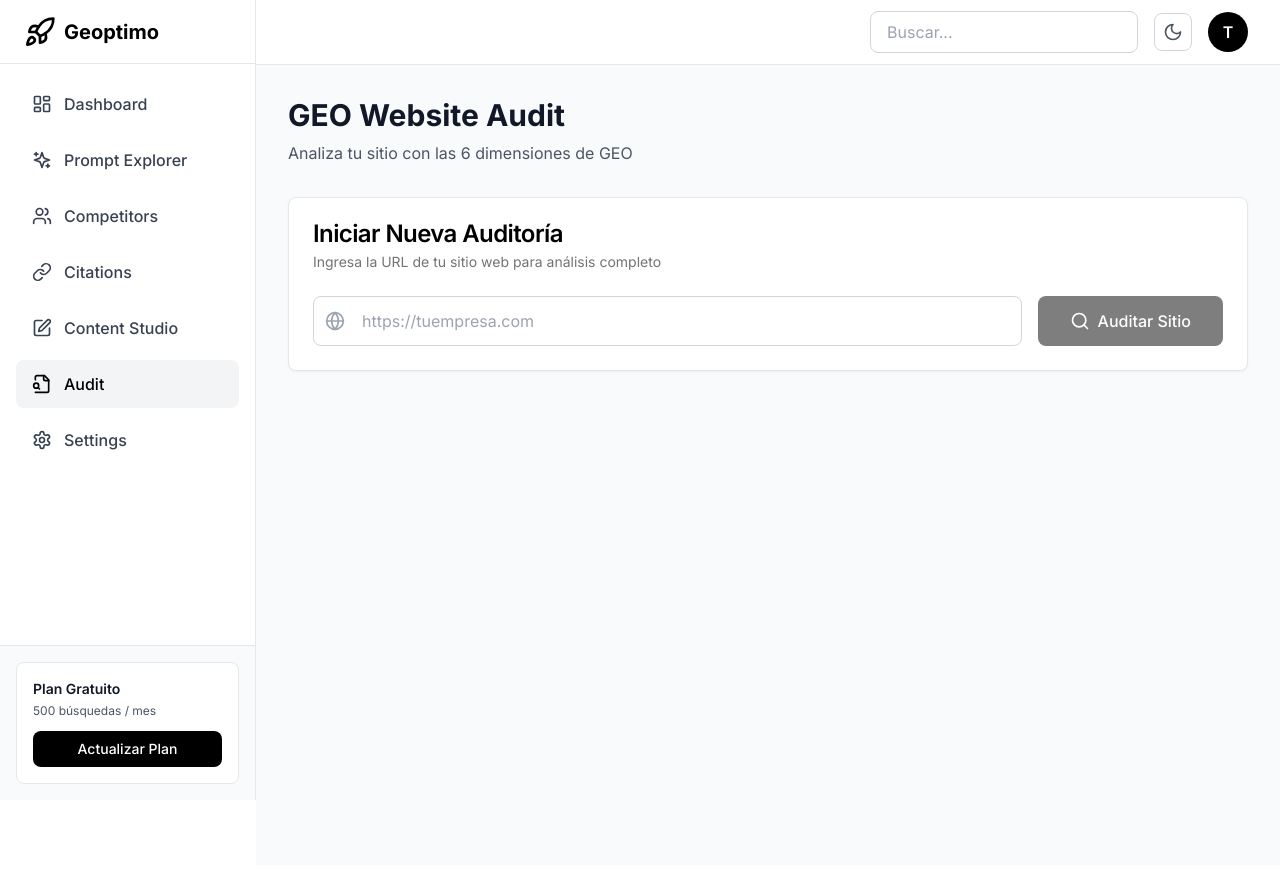
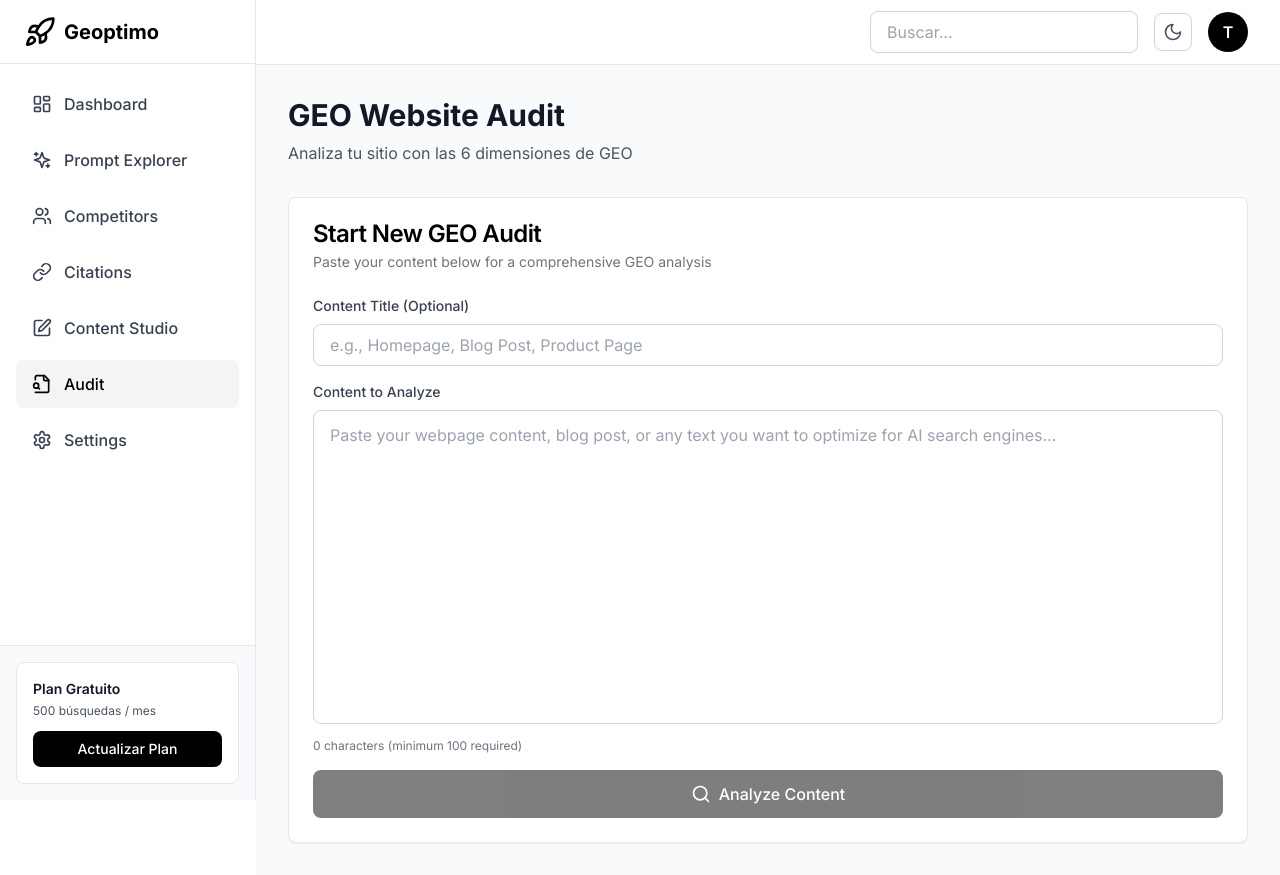
Before and after one commit to Tombcn71/geoptimo, a Next.js app: page /dashboard/audit in a window 1280 px wide. Built offline with nearby package versions, Linux system fonts and the light colour scheme.

Commit message:
Fix Audit: Change from URL fetching to content paste (like Content Checker) - avoids CORS issues

```diff
--- a/app/api/audit/analyze/route.ts
+++ b/app/api/audit/analyze/route.ts
@@ -3,50 +3,20 @@ import { analyzeContentForGEO } from '@/lib/ai/openai'
 
 export async function POST(request: Request) {
   try {
-    const { url } = await request.json()
+    const { content, title } = await request.json()
 
-    if (!url) {
-      return NextResponse.json({ error: 'URL is required' }, { status: 400 })
+    if (!content) {
+      return NextResponse.json({ error: 'Content is required' }, { status: 400 })
     }
 
-    // Fetch the webpage content
-    let pageContent = ''
-    try {
-      const response = await fetch(url, {
-        headers: {
-          'User-Agent': 'Mozilla/5.0 (compatible; Geoptimo/1.0; +https://geoptimo.com)'
-        }
-      })
-
-      if (!response.ok) {
-        throw new Error(`Failed to fetch: ${response.status}`)
-      }
-
-      const html = await response.text()
-
-      // Extract text content (simple HTML stripping)
-      pageContent = html
-        .replace(/<script\b[^<]*(?:(?!<\/script>)<[^<]*)*<\/script>/gi, '')
-        .replace(/<style\b[^<]*(?:(?!<\/style>)<[^<]*)*<\/style>/gi, '')
-        .replace(/<[^>]+>/g, ' ')
-        .replace(/\s+/g, ' ')
-        .trim()
-        .substring(0, 8000) // Limit to 8000 chars for API
-
-    } catch (fetchError) {
-      console.error('Error fetching URL:', fetchError)
+    if (content.length < 100) {
       return NextResponse.json(
-        { error: 'Could not fetch the URL. Please check if it is accessible.' },
+        { error: 'Content is too short. Please provide at least 100 characters.' },
         { status: 400 }
       )
     }
 
-    if (!pageContent || pageContent.length < 100) {
-      return NextResponse.json(
-        { error: 'Not enough content found on the page' },
-        { status: 400 }
-      )
-    }
+    const pageContent = content.substring(0, 8000) // Limit to 8000 chars for API
 
     // Analyze with AI
     const analysis = await analyzeContentForGEO(pageContent)
@@ -148,7 +118,7 @@ export async function POST(request: Request) {
 
     return NextResponse.json({
       score: overallScore,
-      url,
+      title: title || 'Your Content',
       dimensions
     })
 
--- a/app/dashboard/audit/page.tsx
+++ b/app/dashboard/audit/page.tsx
@@ -21,7 +21,8 @@ const progressSteps = [
 ];
 
 export default function AuditPage() {
-  const [url, setUrl] = useState("");
+  const [content, setContent] = useState("");
+  const [title, setTitle] = useState("");
   const [isAuditing, setIsAuditing] = useState(false);
   const [showResults, setShowResults] = useState(false);
   const [currentStep, setCurrentStep] = useState(0);
@@ -63,7 +64,7 @@ export default function AuditPage() {
     fetch('/api/audit/analyze', {
       method: 'POST',
       headers: { 'Content-Type': 'application/json' },
-      body: JSON.stringify({ url })
+      body: JSON.stringify({ content, title })
     })
       .then(res => res.json())
       .then(data => {
@@ -86,7 +87,7 @@ export default function AuditPage() {
         setError('Failed to analyze the page. Please try again.');
         setIsAuditing(false);
       });
-  }, [isAuditing, url]);
+  }, [isAuditing, content, title]);
 
   const handleAudit = () => {
     setError(null);
@@ -108,41 +109,56 @@ export default function AuditPage() {
       {/* Audit Input */}
       <Card className="bg-white dark:bg-gray-900 border-gray-200 dark:border-gray-800">
         <CardHeader>
-          <CardTitle>Iniciar Nueva Auditoría</CardTitle>
+          <CardTitle>Start New GEO Audit</CardTitle>
           <CardDescription>
-            Ingresa la URL de tu sitio web para análisis completo
+            Paste your content below for a comprehensive GEO analysis
           </CardDescription>
         </CardHeader>
-        <CardContent>
-          <div className="flex flex-col sm:flex-row gap-4">
-            <div className="flex-1 relative">
-              <Globe className="absolute left-3 top-1/2 transform -translate-y-1/2 h-5 w-5 text-gray-400" />
+        <CardContent className="space-y-4">
+          <div>
+            <label className="block text-sm font-medium text-gray-700 dark:text-gray-300 mb-2">
+              Content Title (Optional)
+            </label>
             <input
-                type="url"
-                value={url}
-                onChange={(e) => setUrl(e.target.value)}
-                placeholder="https://tuempresa.com"
-                className="w-full pl-12 pr-4 py-3 border border-gray-300 dark:border-gray-700 bg-white dark:bg-black text-gray-900 dark:text-white rounded-lg focus:outline-none focus:ring-2 focus:ring-purple-500"
+              type="text"
+              value={title}
+              onChange={(e) => setTitle(e.target.value)}
+              placeholder="e.g., Homepage, Blog Post, Product Page"
+              className="w-full px-4 py-2 border border-gray-300 dark:border-gray-700 bg-white dark:bg-black text-gray-900 dark:text-white rounded-lg focus:outline-none focus:ring-2 focus:ring-purple-500"
             />
+          </div>
+          <div>
+            <label className="block text-sm font-medium text-gray-700 dark:text-gray-300 mb-2">
+              Content to Analyze
+            </label>
+            <textarea
+              value={content}
+              onChange={(e) => setContent(e.target.value)}
+              placeholder="Paste your webpage content, blog post, or any text you want to optimize for AI search engines..."
+              rows={12}
+              className="w-full px-4 py-3 border border-gray-300 dark:border-gray-700 bg-white dark:bg-black text-gray-900 dark:text-white rounded-lg focus:outline-none focus:ring-2 focus:ring-purple-500 resize-none"
+            />
+            <p className="text-xs text-gray-500 dark:text-gray-400 mt-2">
+              {content.length} characters {content.length < 100 ? `(minimum 100 required)` : ''}
+            </p>
           </div>
           <button
             onClick={handleAudit}
-              disabled={isAuditing || !url}
-              className="bg-black dark:bg-white text-white dark:text-black px-8 py-3 rounded-lg font-medium hover:bg-gray-800 dark:hover:bg-gray-200 transition-colors disabled:opacity-50 disabled:cursor-not-allowed flex items-center justify-center space-x-2"
+            disabled={isAuditing || content.length < 100}
+            className="w-full bg-black dark:bg-white text-white dark:text-black px-8 py-3 rounded-lg font-medium hover:bg-gray-800 dark:hover:bg-gray-200 transition-colors disabled:opacity-50 disabled:cursor-not-allowed flex items-center justify-center space-x-2"
           >
             {isAuditing ? (
               <>
                 <Loader2 className="h-5 w-5 animate-spin" />
-                  <span>Analizando...</span>
+                <span>Analyzing...</span>
               </>
             ) : (
               <>
                 <Search className="h-5 w-5" />
-                  <span>Auditar Sitio</span>
+                <span>Analyze Content</span>
               </>
             )}
           </button>
-          </div>
         </CardContent>
       </Card>
 
@@ -241,7 +257,7 @@ export default function AuditPage() {
                   <h3 className="text-2xl font-bold text-gray-900 dark:text-white mb-2">
                     GEO Audit Score
                   </h3>
-                  <p className="text-gray-600 dark:text-gray-400">{auditResults.url}</p>
+                  <p className="text-gray-600 dark:text-gray-400">{auditResults.title}</p>
                 </div>
                 <div className="text-center">
                   <div className="text-7xl font-bold text-purple-600 dark:text-purple-400">
```
Lines whose indentation alone changed are shown as unchanged.
